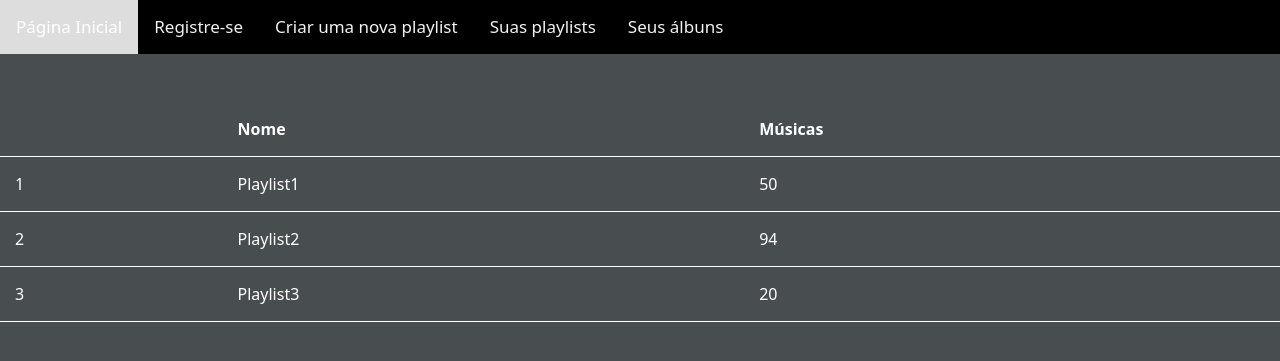
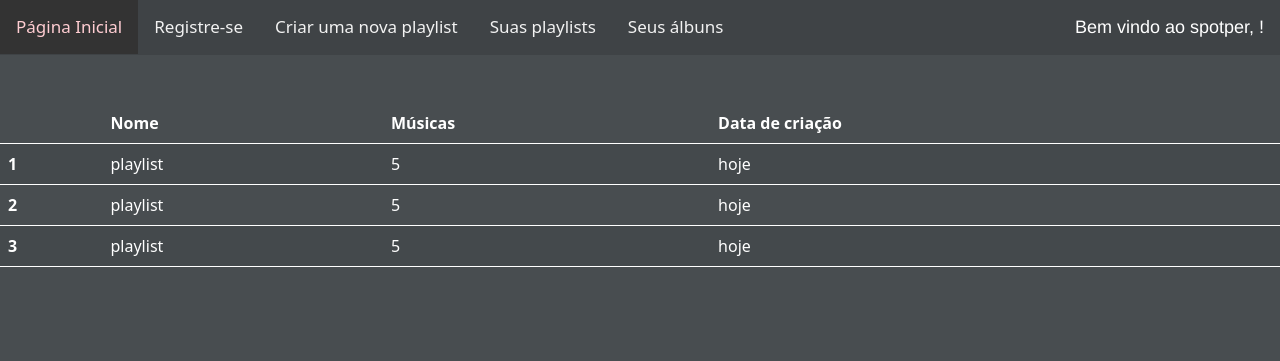
Before and after one commit to petrolau/spotper, a Django app: page /playlist in a window 1280 px wide. Shown: the top 361 px of the page. Run offline with Django 3.2, Linux system fonts and the light colour scheme.

Commit message:
Integrando front com back e outras mudancinhas

```diff
--- a/front/mysite/playlist/templates/albumList.html
+++ b/front/mysite/playlist/templates/albumList.html
@@ -12,7 +12,7 @@
     <br>
     <br>
     <table id = 't01' style="width:100%">
-        <tr>
+          <tr>
           <th></th>
           <th>Nome</th>
           <th>Gravadora</th>
@@ -23,7 +23,7 @@
         </tr>
         <tr>
           <td>1</td>
-          <td><a href="{% url 'fullAlbum' %}">Album1</td> </a>
+          <td><a href="{% url 'fullAlbum' %}">Album1</td></a>
           <td>Gravadora1</td>
           <td>Data gravaçao</td>
           <td>Reais</td>
--- a/front/mysite/playlist/templates/home.html
+++ b/front/mysite/playlist/templates/home.html
@@ -16,6 +16,8 @@
           <a href="{% url 'newPlaylist' %}">Criar uma nova playlist</a>
           <a href="{% url 'playlist' %}">Suas playlists</a>
           <a href="{% url 'albumList' %}">Seus álbuns</a>
+          <span class = "homegreeting">Bem vindo ao spotper, {{request.user.username}}!</span>
+
         </div>
 
 
@@ -27,7 +29,6 @@
             {% block content %}
             <br><br><br>
 
-            <h1 class = "homegreeting">Bem vindo ao spotper, {{request.user.username}}!</h1>
             <br>
             <section class = "containerpai">
             <div class = "container">
--- a/front/mysite/playlist/templates/playlist.html
+++ b/front/mysite/playlist/templates/playlist.html
@@ -10,28 +10,28 @@
     {% block content %}
     <br>
     <br>
-    <table id = 't01' style="width:100%">
+    <table class="table table-striped">
+      <thead>
         <tr>
-          <th></th>
-          <th>Nome</th>
-          <th>Músicas</th>
+          <th scope="col"></th>
+          <th scope="col">Nome</th>
+          <th scope="col">Músicas</th>
+          <th scope="col">Data de criação</th>
         </tr>
+      </thead>
+      <tbody>
+        {% for p in playlist %}
         <tr>
-          <td>1</td>
-          <td><a href="{% url 'playlistIndividual' %}">Playlist1</td> </a>
-          <td>50</td>
+          <th scope="row">{{p.id}}</th>
+          <td><a href="{% url 'playlistIndividual' id=p.id %}">{{p.nome}}</a></td>
+          <td><a href="{% url 'playlistIndividual' id=p.id %}">{{p.musicas}}</a></td>
+          <td><a href="{% url 'playlistIndividual' id=p.id %}">{{p.cria}}</a></td>
         </tr>
-        <tr>
-          <td>2</td>
-          <td>Playlist2</td>
-          <td>94</td>
-        </tr>
-        <tr>
-          <td>3</td>
-          <td>Playlist3</td>
-          <td>20</td>
-        </tr>
-      </table>
+        {% endfor %}
+
+
+      </tbody>
+    </table>
 
 
     {% endblock %}
--- a/front/mysite/playlist/urls.py
+++ b/front/mysite/playlist/urls.py
@@ -6,7 +6,7 @@ from django.conf.urls import url
 urlpatterns = [
     path('', views.home, name = 'home'),
     path('playlist',views.playlist, name = 'playlist'),
-    path ('playlistIndividual',views.playlistIndividual, name = 'playlistIndividual'),
+    path('playlistIndividual/<int:id>/',views.playlistIndividual, name = 'playlistIndividual'),
     path('newPlaylist',views.newPlaylist, name = 'newPlaylist'),
     path('albumList',views.albumList, name = 'albumList'),
     path('fullAlbum',views.fullAlbum, name = 'fullAlbum'),
--- a/front/mysite/playlist/views.py
+++ b/front/mysite/playlist/views.py
@@ -2,23 +2,67 @@ from django.contrib.auth import login, authenticate
 from django.contrib.auth.forms import UserCreationForm
 from django.shortcuts import render, redirect
 from django.contrib import messages
+import requests
 
 # Create your views here.
 
+api_url = 'http://127.0.0.1:5000'
 def home (request):
     return render(request, 'home.html', {})
 
+
 def playlist (request):
-    return render(request, 'playlist.html', {})
+    #response = requests.get(f'{api_url}/playlist')
+    response = [
+        {
+            "id": 1,
+            "nome": "playlist",
+            "musicas" : 5,
+            "cria" : "hoje"
+        },
+        {
+            "id": 2,
+            "nome": "playlist",
+            "musicas" : 5,
+            "cria" : "hoje"
+        },
+        {
+            "id": 3,
+            "nome": "playlist",
+            "musicas" : 5,
+            "cria" : "hoje"
+        },
+    ]
+    #response = response.json()
+    return render(request, 'playlist.html', {"playlist":response})
 
-def playlistIndividual (request):
-    return render(request, 'playlistInd.html', {})
+
+#Tentar pegar a lista de albuns do banco de verdade
+#response = requests.get(url)
+#albuns = response.json()
+#return render(request, 'fullAlbum.html',{"response":response})
+
+def playlistIndividual (request, id = 1):
+    #details = requests.get(f'{api_url}/playlist/{id}')
+    #songs = requests.get(f'{api_url}/playlist/{id}/songs')
+    playInd = {
+        "nome" : "eeeeeee",
+        "descricao": "deu certo"
+    }
+    if id == 2:
+        playInd = {
+        "nome" : "asdasd",
+        "descricao": "show"
+    }
+    return render(request, 'playlistInd.html', {"playInd": playInd})
 
 def newPlaylist (request):
     return render(request, 'newPlaylist.html', {})
 
 def albumList (request):
     return render(request, 'albumList.html', {})
+
+
 
 def fullAlbum (request):
     return render(request, 'fullAlbum.html', {})
--- a/front/mysite/static/css/style.css
+++ b/front/mysite/static/css/style.css
@@ -5,15 +5,30 @@ body{
 
 }
 
+a{
+  text-decoration: none;
+  color: white;
+}
+
+a:visited{
+  color: white;
+}
+
 
 /* Styling the main page */
 
 .homegreeting {
   color: white;
-  font-size: 23px;
+  font-size: 18px;
   font-family: 'Franklin Gothic Medium', 'Arial Narrow', Arial, sans-serif;
+  float: right;
+  padding: 14px 16px;
+  transition: 500ms;
 }
 
+.homegreeting:hover{
+  color:#ffcdd2;
+}
 .pic
 {
     display: block;
@@ -49,7 +64,7 @@ body{
 
 /*NAVBAR STYLE*/
 .topnav {
-    background-color: black;
+    background-color: #3f4346;
     overflow: hidden;
   }
 
@@ -61,12 +76,13 @@ body{
     padding: 14px 16px;
     text-decoration: none;
     font-size: 17px;
+    transition: 500ms;
   }
 
   /* Change the color of links on hover */
   .topnav a:hover {
-    background-color: #ddd;
-    color: white;
+    background-color: rgb(51, 51, 51);
+    color: #ffcdd2;
   }
 
   /* Add a color to the active/current link */
@@ -101,7 +117,11 @@ table,th, td {
     background-color: #484d50;
   }
 
-tr:hover {background-color:#cccccc;}
+
+tr:hover {background-color:rgb(51, 51, 51);}
+tr:hover a {
+  color:#ffcdd2 ;
+}
 
 
 /* Styling the button CRIAR PLAYLIST*/
@@ -206,7 +226,9 @@ tr:hover {background-color:#cccccc;}
 
 .button5 {
   background-color: #ffcdd2;
-  margin: 250px 20px 4px 30px;
+  align-self: flex-end;
+  justify-self: flex-end;
+
 }
 
 
@@ -220,4 +242,13 @@ tr:hover {background-color:#cccccc;}
 }
 
 
+.stylecard
+{
+  background-color: #ffcdd2;
+  max-width: 540px;
+  margin: 16px;
+}
+
+
+
 /* Estilizando album individual */
--- a/requisitos.txt
+++ /dev/null
@@ -1,4 +0,0 @@
-No virtual enviroment, baixar ->
-pip install Django
-pip install django-crispy-forms
-pip install Django requests
```
Also changed, not shown: front/mysite/playlist/templates/playlistInd.html (+19 -21 lines), requirements.txt (added, +21 -0 lines), README.md, front/mysite/db.sqlite3.
